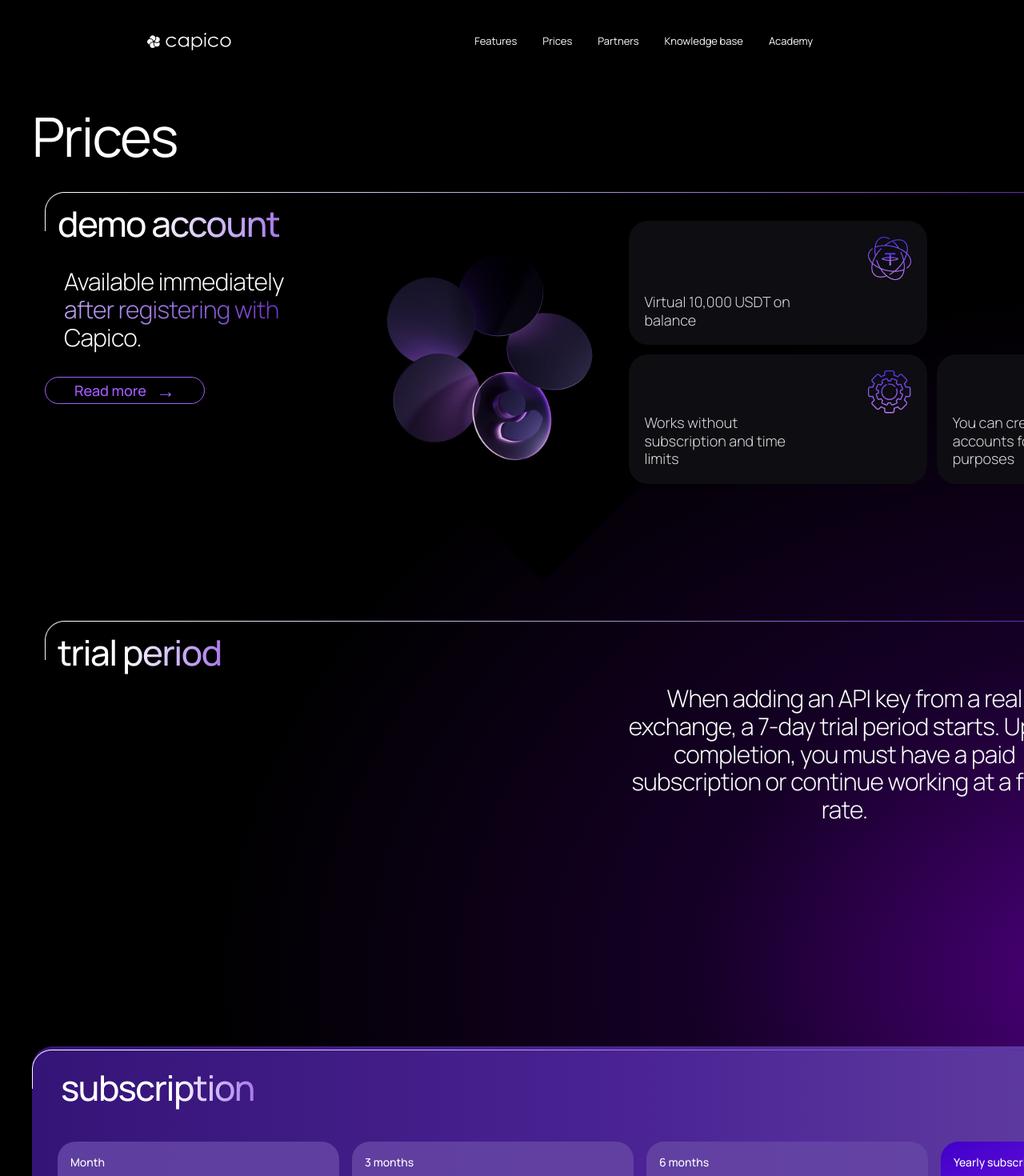
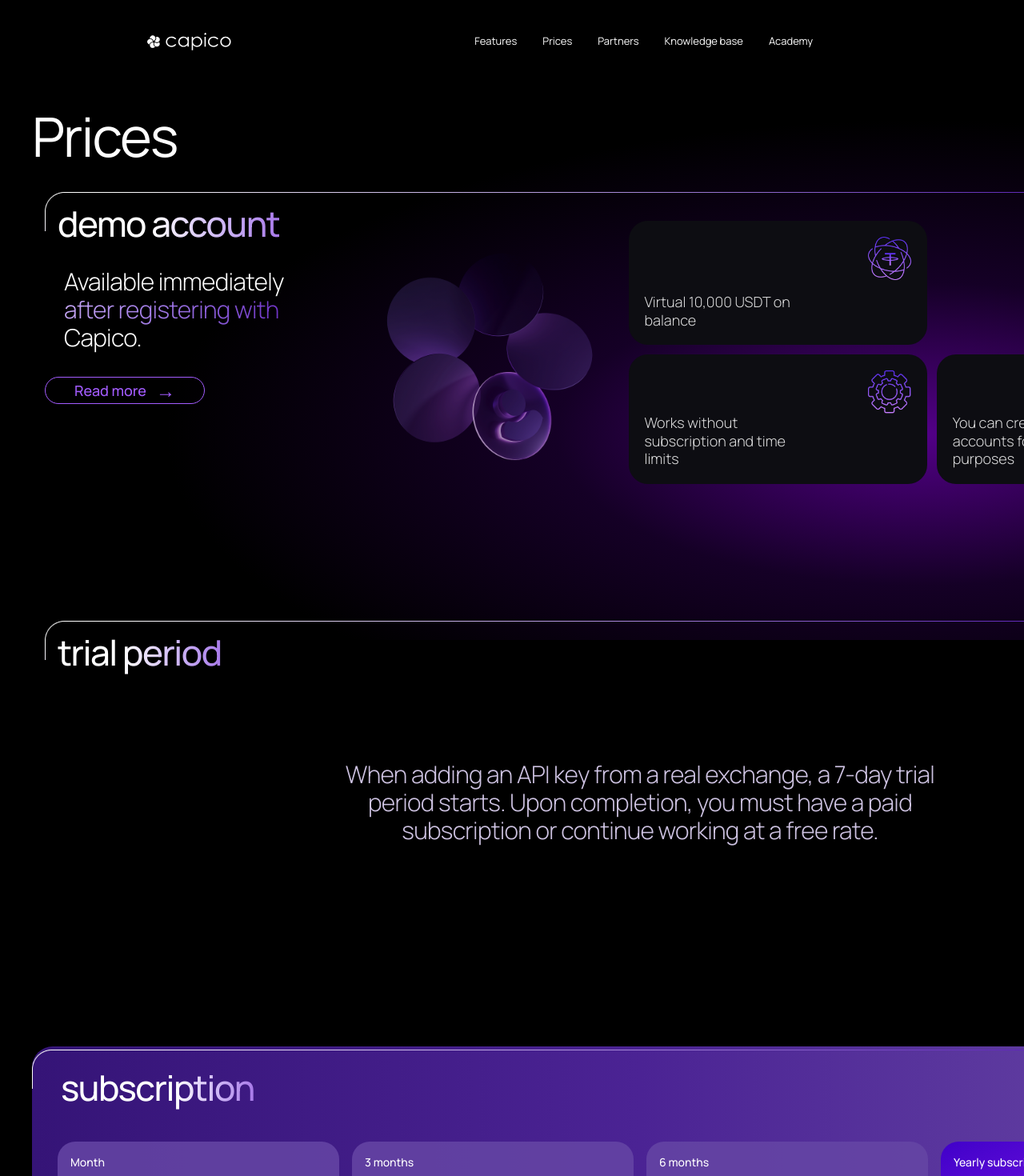
Before and after one commit to DmytroK-goit/capico, a Next.js app: page /prices in a window 1280 px wide. Shown: the top 1470 px of the page at 80% size. Built offline with nearby package versions, Linux system fonts and the light colour scheme.

Commit message:
add styles

```diff
--- a/src/app/components/pricesPage.jsx
+++ b/src/app/components/pricesPage.jsx
@@ -27,7 +27,7 @@ const features = [
   },
 ];
 
-const plans=[
+const plans = [
   {
     name: "Month",
     price: "$15",
@@ -56,17 +56,11 @@ const plans=[
     economy: "$61 economy",
     discount: "-33%",
     featured: true,
-            }
-]
+  },
+];
 export default function PricesPage() {
   return (
     <section className="relative isolate overflow-hidden bg-black px-5 pb-6 pt-6 text-white sm:px-8 md:min-h-[650px] md:px-10 md:pt-8">
-      <div
-        className="absolute pointer-events-none inset-0 -z-10 top-16"
-        style={{
-          background: "radial-gradient(ellipse at 90% 65%, rgba(110, 0, 180, 0.75) 0%, rgba(55, 0, 100, 0.38) 28%, transparent 58%)",
-        }}
-      />
       <Image src={bgPrices} alt="" aria-hidden="true" className="pointer-events-none absolute top-16 left-[20%] -z-10 w-[65%] max-w-[560px] object-contain opacity-90" />
 
       <h2 className="relative z-10 text-[44px] font-normal leading-none tracking-[-2px] sm:text-[56px] md:text-[68px]">Prices</h2>
@@ -74,7 +68,12 @@ export default function PricesPage() {
       {/* Main content */}
       <div className="relative mt-8 min-h-[500px]  px-4 pb-10 pt-3 sm:px-6 md:mt-9 md:px-4">
         <Image src={substruck} alt="" className="absolute top-0 z-1" />
-
+        <div
+          className="fixed pointer-events-none inset-0 -z-10 top-16 overflow-visible"
+          style={{
+            background: "radial-gradient(ellipse at 90% 65%, rgba(110, 0, 180, 0.75) 0%, rgba(55, 0, 100, 0.38) 28%, transparent 58%)",
+          }}
+        />
         <div className="relative z-10 grid gap-8 md:grid-cols-[1fr_1.1fr] md:gap-10">
           <div className="max-w-[370px]">
             <h3 className="text-[34px] pl-4 font-medium leading-tight tracking-[-1.5px] sm:text-[40px] md:text-[44px]">
@@ -115,15 +114,14 @@ export default function PricesPage() {
               trial <span className="bg-gradient-to-r from-white to-[#a879e9] bg-clip-text text-transparent">period</span>
             </h3>
           </div>
-          <p className="mt-17 max-w-[540px] text-[26px] font-light leading-[1.16] tracking-[-0.7px] sm:text-[30px] text-center">When adding an API key from a real exchange, a 7-day trial period starts. Upon completion, you must have a paid subscription or continue working at a free rate. </p>
+
         </div>
+        <p className="mt-27 max-w-[740px] text-[28px] text-[#cdc2e1] font-light leading-[1.16] tracking-[-0.7px] sm:text-[30px] text-center mx-auto my-auto">When adding an API key from a real exchange, a 7-day trial period starts. Upon completion, you must have a paid subscription or continue working at a free rate. </p>
       </div>
       {/* Subscription */}
 
       <div className="relative mt-8 overflow-hidden rounded-[26px] bg-gradient-to-r from-[#351477] via-[#4b2394] to-[#6845a5] px-5 pb-8 pt-6 sm:px-7 md:px-8 md:pb-6 w-full">
-
         <Image src={substruck} alt="" aria-hidden="true" className="pointer-events-none absolute left-0 top-1 z-0 h-auto w-full" />
-
 
         <h3 className="relative z-10 pl-1 text-[34px] font-medium leading-tight tracking-[-1.5px] sm:text-[40px] md:text-[44px]">
           subscri
@@ -131,7 +129,7 @@ export default function PricesPage() {
         </h3>
 
         <div className="relative z-10 mt-10 grid grid-cols-1 gap-4 sm:grid-cols-2 lg:grid-cols-4">
-          {plans          .map((plan) => (
+          {plans.map((plan) => (
             <div key={plan.name} className={`flex min-h-[170px] flex-col justify-between rounded-[22px] p-4 sm:min-h-[173px] ${plan.featured ? "bg-gradient-to-br from-[#4000c9] to-[#a000f5]" : "bg-[#6546a5]/85"}`}>
               <p className="text-sm font-medium">{plan.name}</p>
 
@@ -150,7 +148,7 @@ export default function PricesPage() {
         </div>
 
         <p className="relative z-10 mt-10 max-w-[460px] text-[18px] font-light leading-[1.25] sm:text-[20px]">
-          You can subscribe and renew your subscription in
+          You can subscribe and renew your subscription in{" "}
           <a href="/account" className="text-[#a77aff] underline underline-offset-2 transition hover:text-white">
             your account
           </a>
```
Lines whose indentation alone changed are shown as unchanged.
